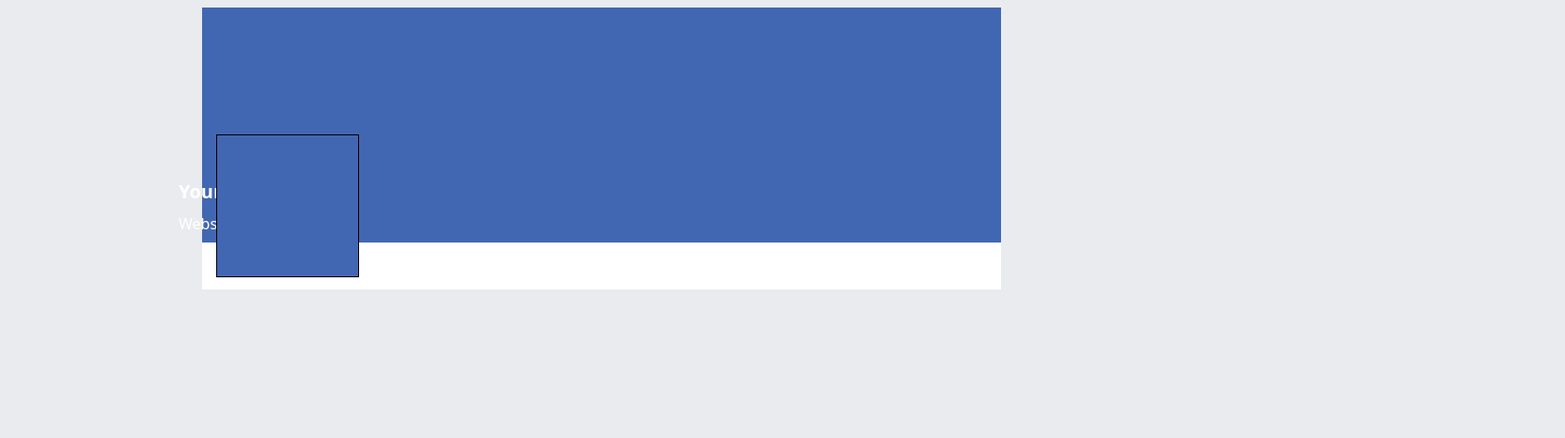
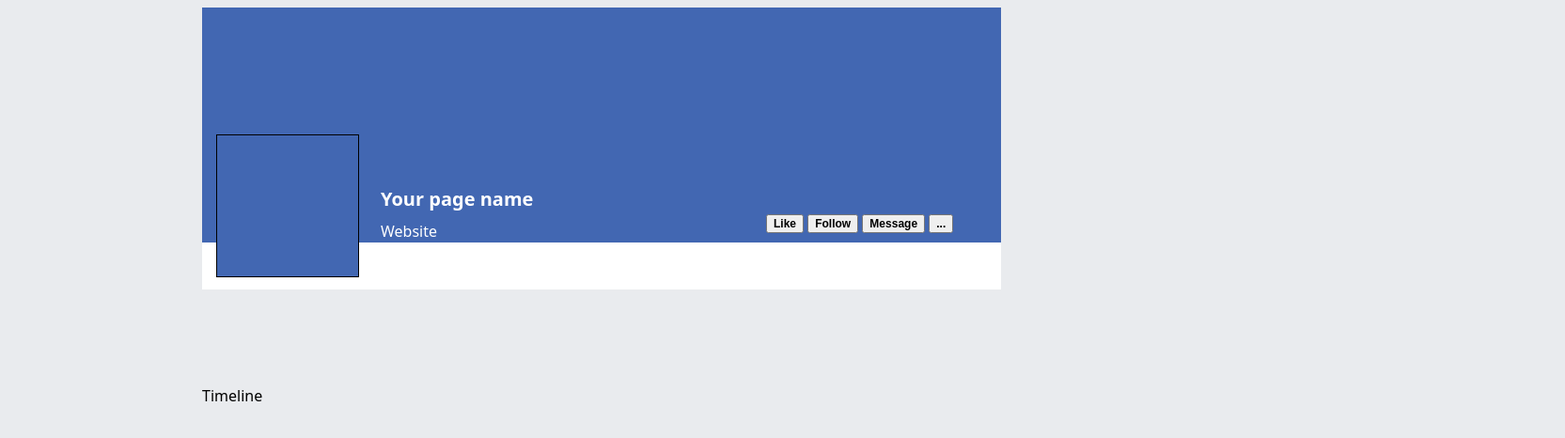
Before and after one commit to drewradcliff/social-mockup, a plain HTML site: page index.html in a window 1280 px wide. Shown: the whole page at 94% size, 1665 px wide, since content can reach past the window. Drawn offline with Linux system fonts and the light colour scheme.

Commit message:
add action buttons

```diff
--- a/index.html
+++ b/index.html
@@ -14,9 +14,16 @@
                 <h1>Your page name</h1>
                 <h2>Website</h2>
             </div>
+            <div class="actions">
+                <button>Like</button>
+                <button>Follow</button>
+                <button>Message</button>
+                <button>...</button>
+            </div>
         </div>
         <div class="timeline">
             <div class="profileImage"></div>
+            <div class="timelineButtons">Timeline</div>
         </div>
     </header>
 </body>
--- a/style.css
+++ b/style.css
@@ -17,10 +17,11 @@ header {
 }
 
 .pageName {
-    position: absolute;
+    position: relative;
     top: 190px;
     left: 190px;
     color: white;
+
 }
 
 .pageName h1 {
@@ -34,6 +35,17 @@ header {
     font-weight: normal;
 }
 
+.actions {
+    position: relative;
+    left: 600px;
+    top: 145px;
+}
+
+button {
+    font-size: 12px;
+    font-weight: bold;
+}
+
 .timeline {
     background: white;
     height: 50px;
@@ -45,6 +57,10 @@ header {
     height: 150px;
     width: 150px;
     position: relative;
-    top: -115px;
     left: 15px;
+    bottom: 115px;
 }
+
+.timelineButtons {
+
+}
```
